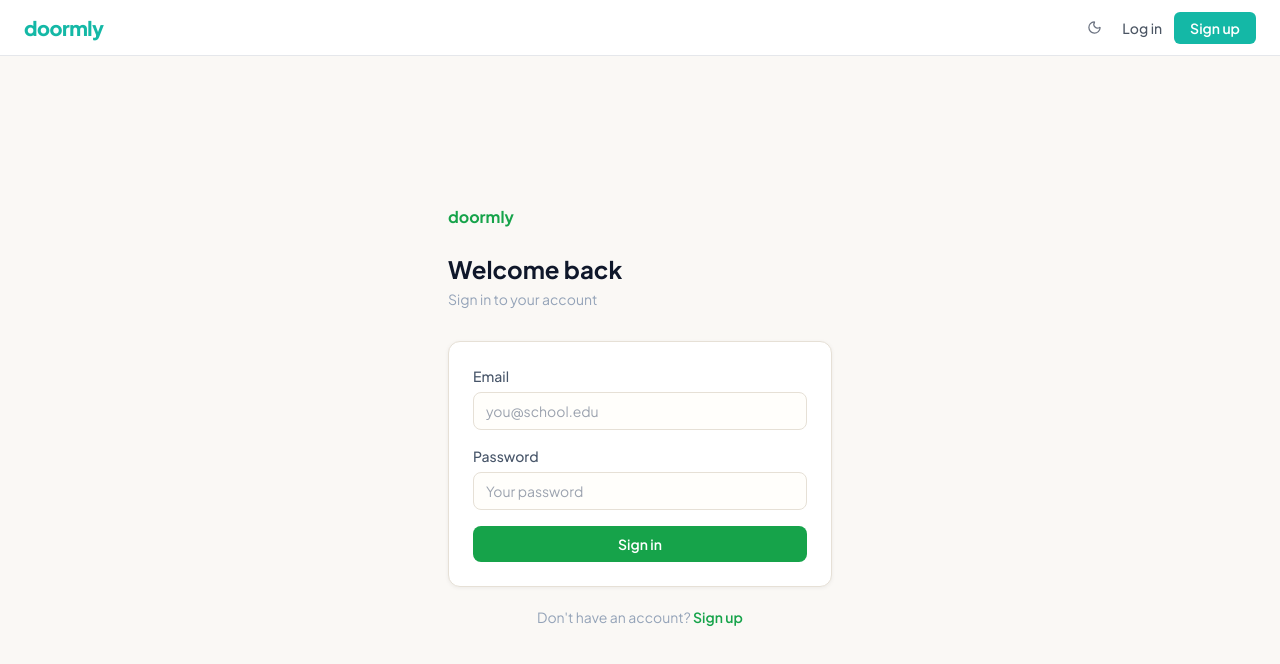
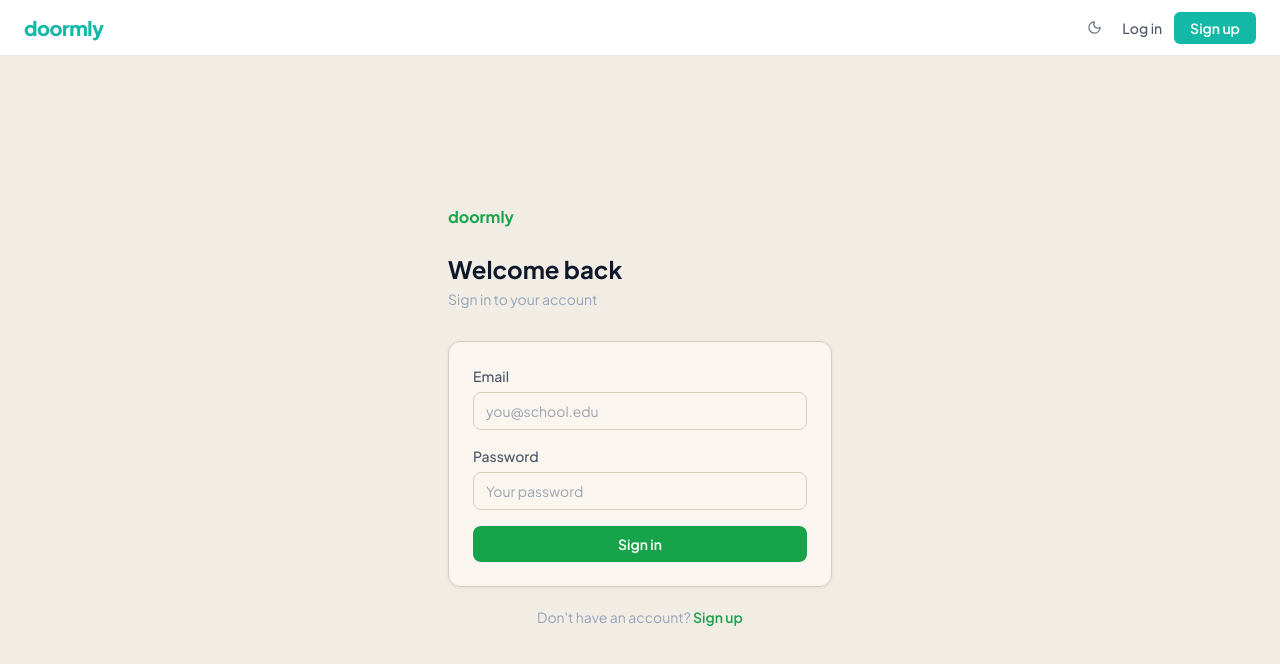
Before and after one commit to say3u/campus-marketplace, a React (Vite) app in the folder client/: page /login in a window 1280 px wide. Shown: the top 664 px of the page. Built offline with nearby package versions, Linux system fonts and the light colour scheme; the HTML template or start-up script is replaced by a standard one.

Commit message:
Cream light mode background and card surfaces

```diff
--- a/client/src/index.css
+++ b/client/src/index.css
@@ -4,10 +4,10 @@
 
 /* ── Light theme (default) ─────────────────────────────── */
 :root {
-  --bg:         #FAF8F5;
-  --surface:    #FFFEFB;
-  --surface2:   #F3F0EA;
-  --border:     #E6E0D6;
+  --bg:         #F2EDE4;
+  --surface:    #FAF6EF;
+  --surface2:   #EDE6DA;
+  --border:     #D9CEBD;
   --text:       #0F172A;
   --text2:      #475569;
   --text3:      #64748B;
@@ -40,6 +40,9 @@ body {
   transition: background-color 0.2s ease, color 0.2s ease;
 }
 
+/* ── bg-white → cream surface in both modes ─────────────── */
+.bg-white                  { background-color: var(--surface)  !important; }
+
 /* ── Tailwind class overrides for dark mode ─────────────── */
 .dark .bg-white            { background-color: var(--surface)  !important; }
 .dark .bg-slate-50,
@@ -61,7 +64,7 @@ body {
 .card-hover:hover {
   transform: translateY(-2px);
   box-shadow: 0 8px 24px rgba(0,0,0,0.12);
-  border-color: #16A34A !important;
+  border-color: #14B8A6 !important;
 }
 .dark .card-hover:hover {
   box-shadow: 0 8px 32px rgba(0,0,0,0.5);
```
